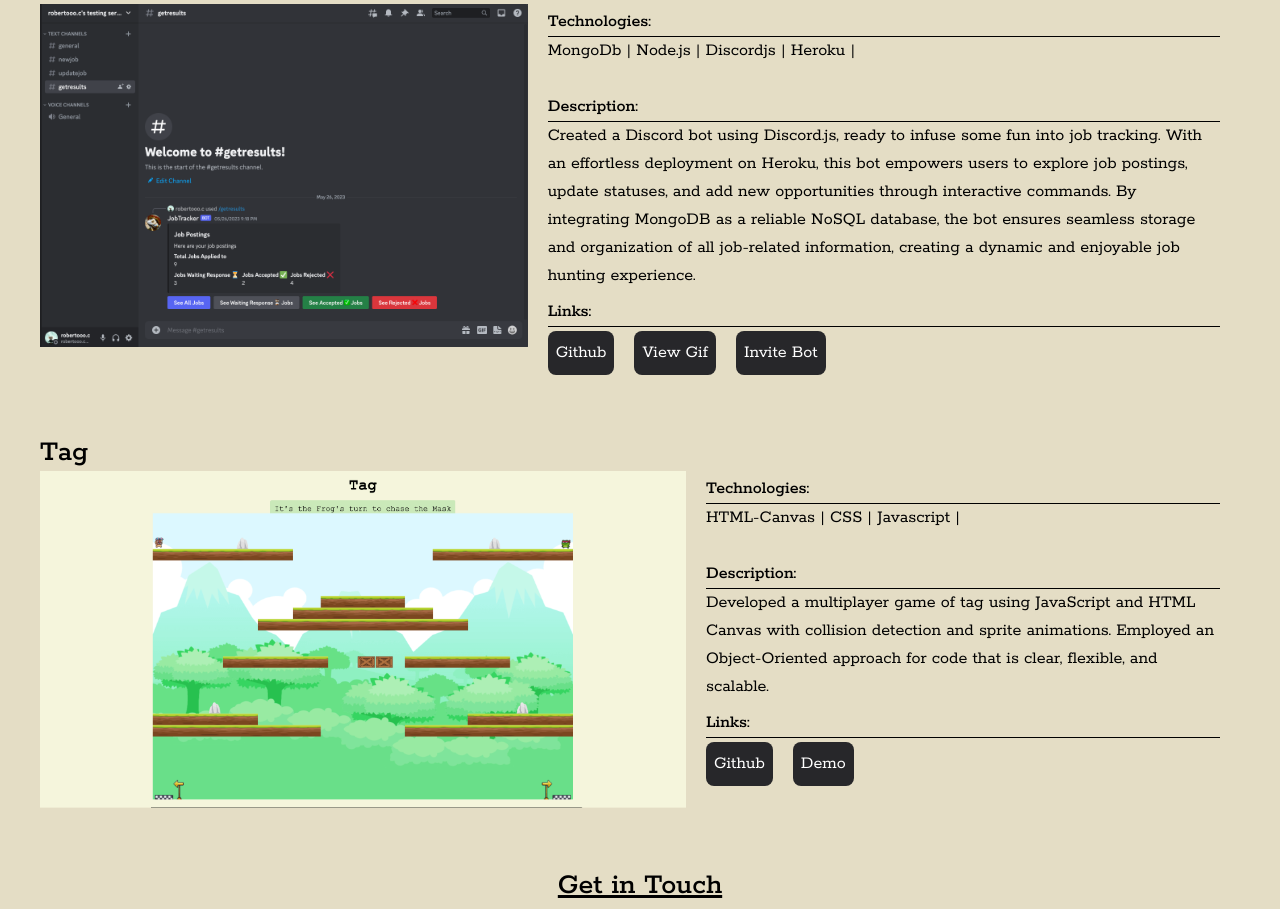
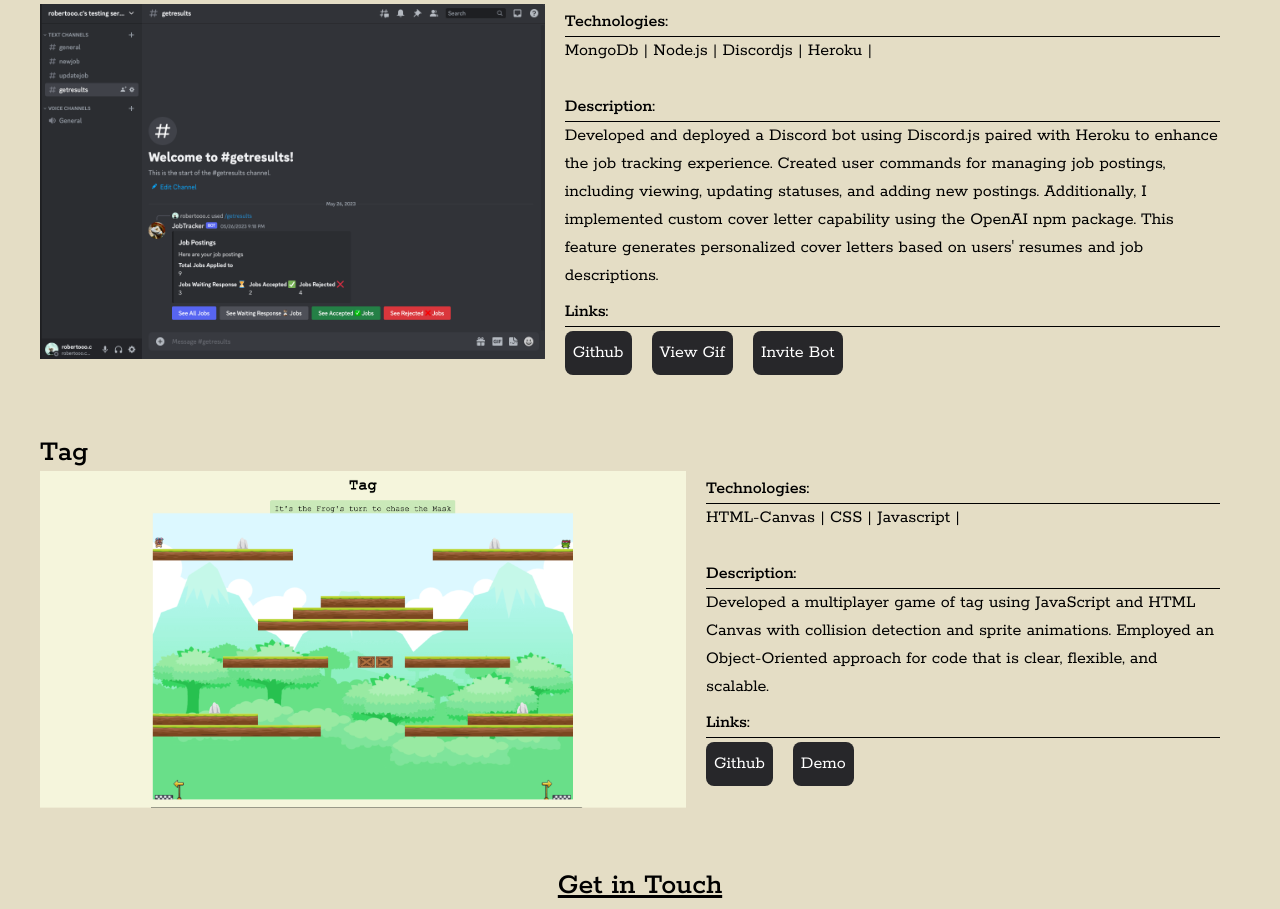
Before and after one commit to robertoooc/Roberto-Contreras-portfolio, a Next.js app: page / in a window 1280 px wide. Shown: the part 2382-3291 px from the top of the page. Built offline with nearby package versions, Linux system fonts and the light colour scheme.

Commit message:
updates discordbot description and gif link

```diff
--- a/constants/constants.js
+++ b/constants/constants.js
@@ -56,7 +56,7 @@
   name: "Job Tracker Bot",
   technologies: ["MongoDb", "Node.js", "Discordjs", "Heroku"],
   description:
-    " Created a Discord bot using Discord.js, ready to infuse some fun into job tracking. With an effortless deployment on Heroku, this bot empowers users to explore job postings, update statuses, and add new opportunities through interactive commands. By integrating MongoDB as a reliable NoSQL database, the bot ensures seamless storage and organization of all job-related information, creating a dynamic and enjoyable job hunting experience.",
+    "Developed and deployed a Discord bot using Discord.js paired with Heroku to enhance the job tracking experience. Created user commands for managing job postings, including viewing, updating statuses, and adding new postings. Additionally, I implemented custom cover letter capability using the OpenAI npm package. This feature generates personalized cover letters based on users' resumes and job descriptions.",
   github: [
     "https://github.com/robertoooc/Discord-bot",
     "https://github.com/robertoooc/Discord-bot/blob/main/gifs/getResultsAll.gif",
@@ -68,7 +68,7 @@
     { name: "Github", link: "https://github.com/robertoooc/Discord-bot" },
     {
       name: "View Gif",
-      link: "https://github.com/robertoooc/Discord-bot/blob/main/gifs/getResultsAll.gif",
+      link: "https://github.com/robertoooc/Discord-bot/blob/main/gifs/getResults.gif",
     },
     {
       name: "Invite Bot",
--- a/pages/_document.js
+++ b/pages/_document.js
@@ -23,7 +23,7 @@
       />
       <link rel="manifest" href="/site.webmanifest" />
       <link rel="preconnect" href="https://fonts.googleapis.com" />
-      <link rel="preconnect" href="https://fonts.gstatic.com" crossorigin />
+      <link rel="preconnect" href="https://fonts.gstatic.com" />
       <link
         href="https://fonts.googleapis.com/css2?family=Rokkitt:ital,wght@0,100;0,200;0,300;0,400;0,500;0,600;0,700;0,800;0,900;1,100;1,200;1,300;1,400;1,500;1,600;1,700;1,800;1,900&display=swap"
         rel="stylesheet"
```
